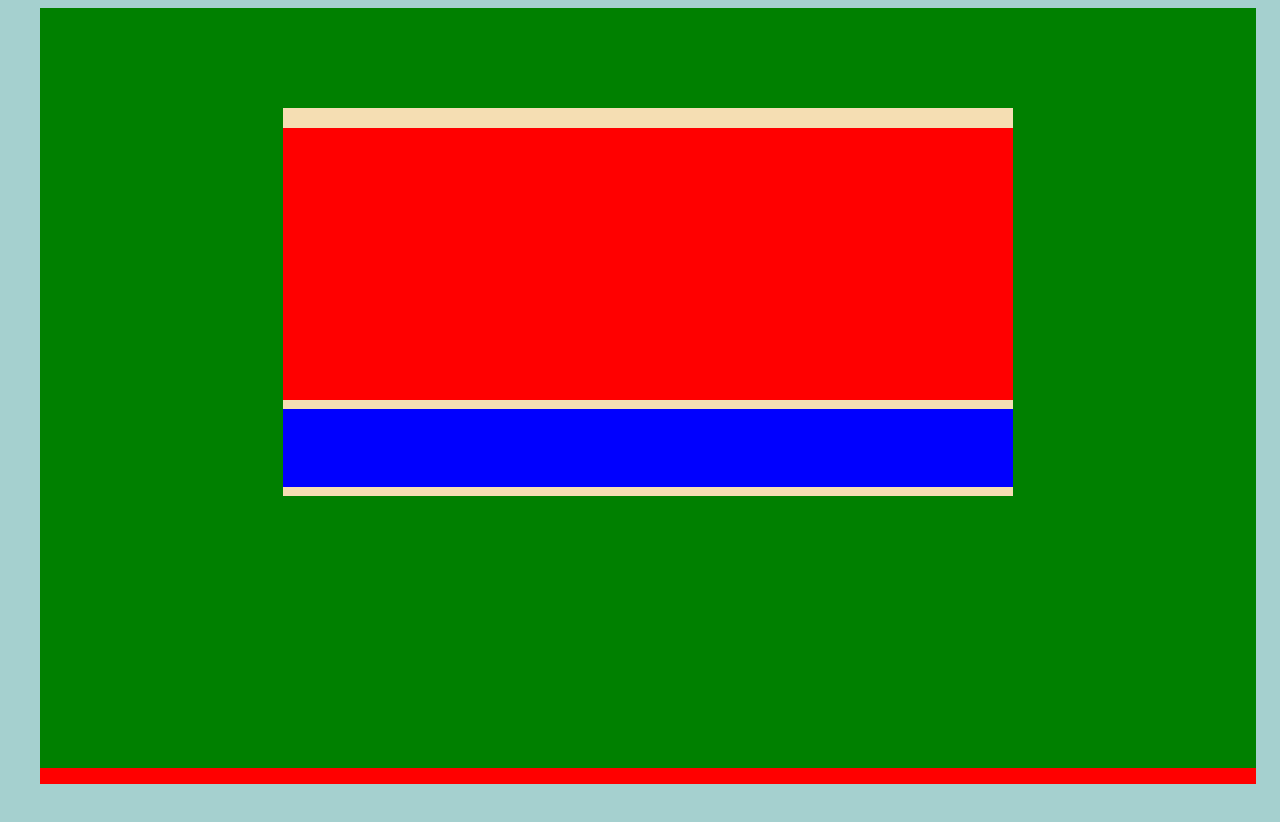
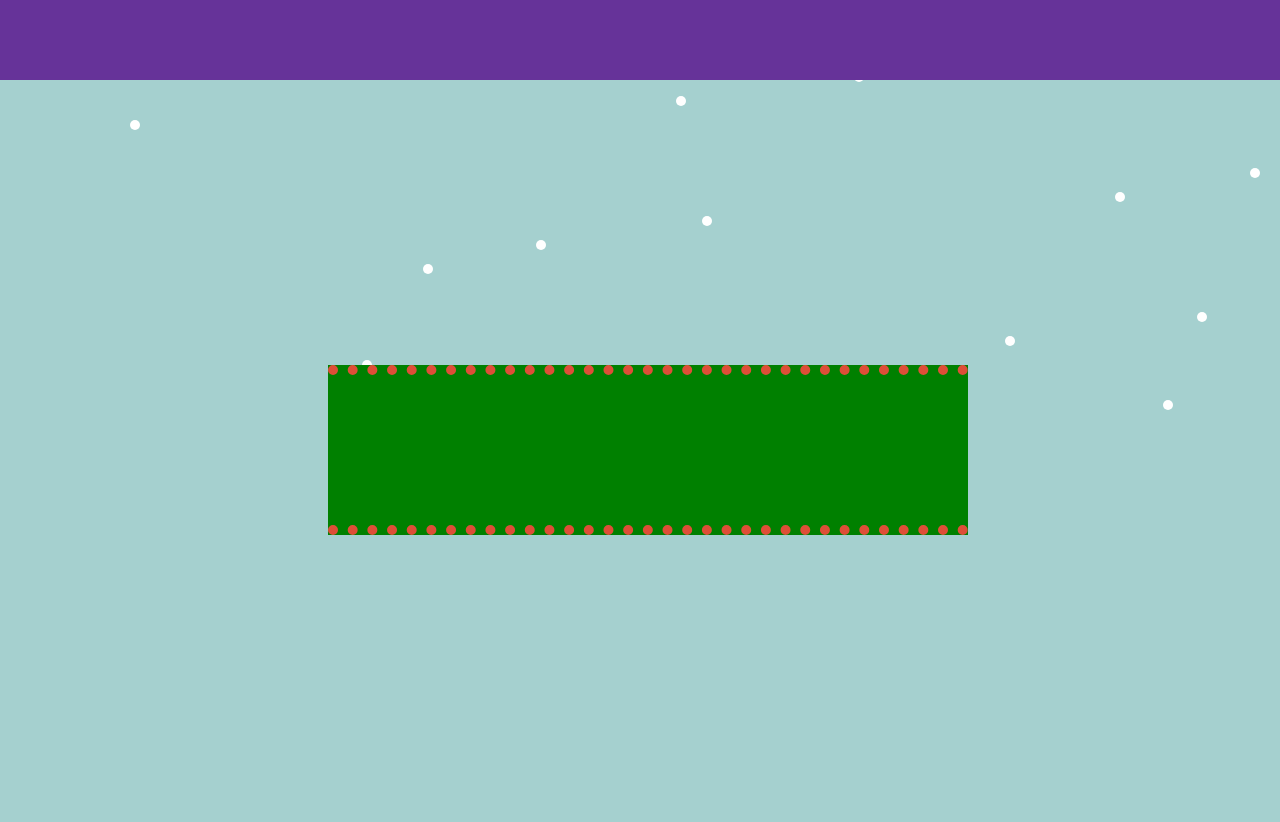
Before and after one commit to Radek25/Programowanie-JavaScript, a website: page Cw4_ChristmasPage/index.html in a window 1280 px wide. Drawn offline with Linux system fonts and the light colour scheme.

Commit message:
Rebulding view of webside and add snow flakes falling

```diff
--- a/Cw4_ChristmasPage/index.html
+++ b/Cw4_ChristmasPage/index.html
@@ -8,12 +8,16 @@
 
 </head>
 <body>
+    <div id="lights"></div>
     <div id="container">
-        <div id="countContainer">
-            <div id="count"></div>
-            <div id="light"></div>
+        <!-- <div id="snowbox">
+            <div id="snieg">
+                <div id="sniezynka"></div>
+            </div>
+        </div> -->
+        <div id="counterbox">
+            <div id="counter"></div>
         </div>
-      <div id="snowbox"></div>
     </div>
     <script src="script.js"></script>
 </body>
--- a/Cw4_ChristmasPage/script.js
+++ b/Cw4_ChristmasPage/script.js
@@ -0,0 +1,26 @@
+const Container = document.querySelector('#container');
+function CreateSnowBox() {
+    const SnowBox = document.createElement('div');
+    SnowBox.id = 'SnowBox';
+    SnowBox.classList.add('SnowBox');
+    Container.appendChild(SnowBox);
+    return SnowBox;
+}
+function CreateSnowFlake(SnowBox) {
+    const SnowFlakeContainer = document.createElement('div');
+    SnowFlakeContainer.id = 'SnowFlakeContainer';
+    SnowFlakeContainer.classList.add('SnowFlakeContainer');
+
+    const SnowFlake = document.createElement('div');
+    SnowFlake.id = 'SnowFlake';
+    SnowFlake.classList.add('SnowFlake');
+
+    SnowFlakeContainer.style.left = `${Math.random() *100}%`;
+
+    SnowFlakeContainer.appendChild(SnowFlake);
+    SnowBox.appendChild(SnowFlakeContainer);
+
+    setTimeout(CreateSnowFlake, 300, SnowBox);
+}
+const SnowBox = CreateSnowBox();
+CreateSnowFlake(SnowBox);
--- a/Cw4_ChristmasPage/style.css
+++ b/Cw4_ChristmasPage/style.css
@@ -4,41 +4,71 @@ body{
     overflow: hidden;
     background-color:  #A5D0CF;
 }
+#lights{
+    width: 100%;
+    height: 80px;
+    position: absolute;
+    top: 0;
+    left: 0;
+    z-index: 1;
+    background-color: rebeccapurple;
+}
 #container{
-    width: 95vw;
-    height: 97vh;
-    background-color: red;
-    z-index: 0;
-    margin-left: auto;
-    margin-right: auto;
-    display: flex;
-}
-#snowbox{
-    width: 95vw;
-    height: 95vh;
-    background-color: green;
+    width: 100%;
+    height: 100%;
     position: absolute;
-    z-index: 1;
-}
-#countContainer{
-    width: 60%;
-    height: 50%;
-    background-color: wheat;
-    z-index: 2;
-    margin-left: auto;
-    margin-right: auto;
-    margin-top: 100px;
+    top: 50px;
     display: flex;
     flex-wrap: wrap;
+    align-items: center;
+    justify-content: center;
 }
-#count{
+#SnowBox{
     width: 100%;
-    height: 70%;
-    background-color: red;
-    margin-top: 20px;
+    height: 100%;
+    position: fixed;
+    top: 0px;
+    left: 0px;
+    z-index: -1;
 }
-#light{
-    width: 100%;
-    height: 20%;
-    background-color: blue;
+#SnowFlakeContainer{
+    padding: 0px 50px;
+    position: absolute;
+    top: 0%;
+    animation: SnowFall 10s 0s infinite linear;
 }
+#SnowFlake{
+    width: 10px;
+    height: 10px;
+    background-color: white;
+    border-radius: 20px;
+    position: absolute;
+    left: 0%;
+    animation: SnowLeftRight 2s 0s infinite ease-in-out alternate;
+}
+#counterbox{
+    width: 50%;
+    height: 150px;
+    background-color: green;
+    border-top: 10px dotted #DE4E37;
+    border-bottom: 10px dotted #DE4E37;
+    border-left: 0px, solid;
+    border-right: 0px, solid;
+}
+
+@keyframes SnowFall{
+    from{
+        top: 0%;
+    }
+    to{
+        top: 100%;
+    }
+}
+@keyframes SnowLeftRight{
+    from{
+        left: 0%;
+    }
+    to{
+        left: 100%;
+    }
+}
```
